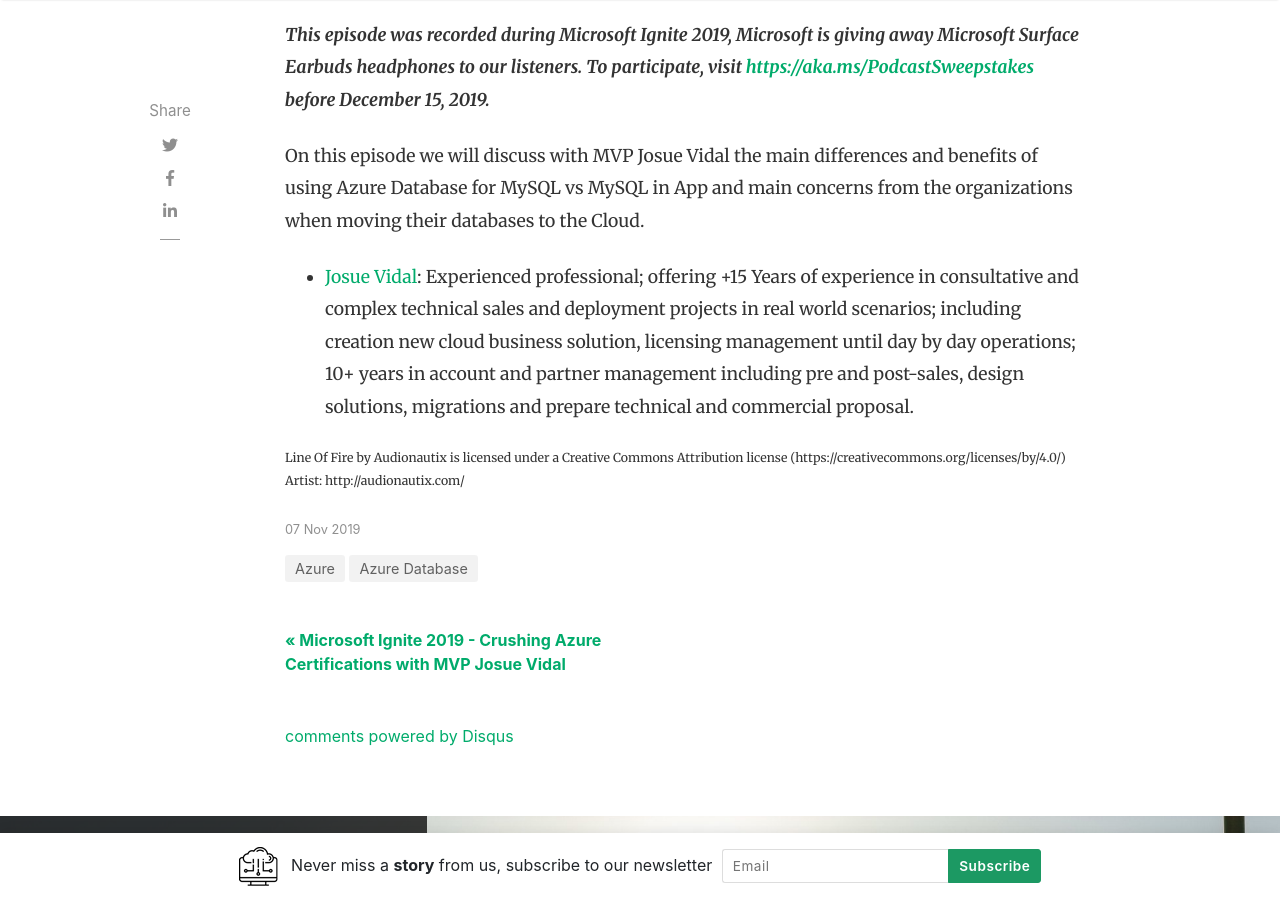
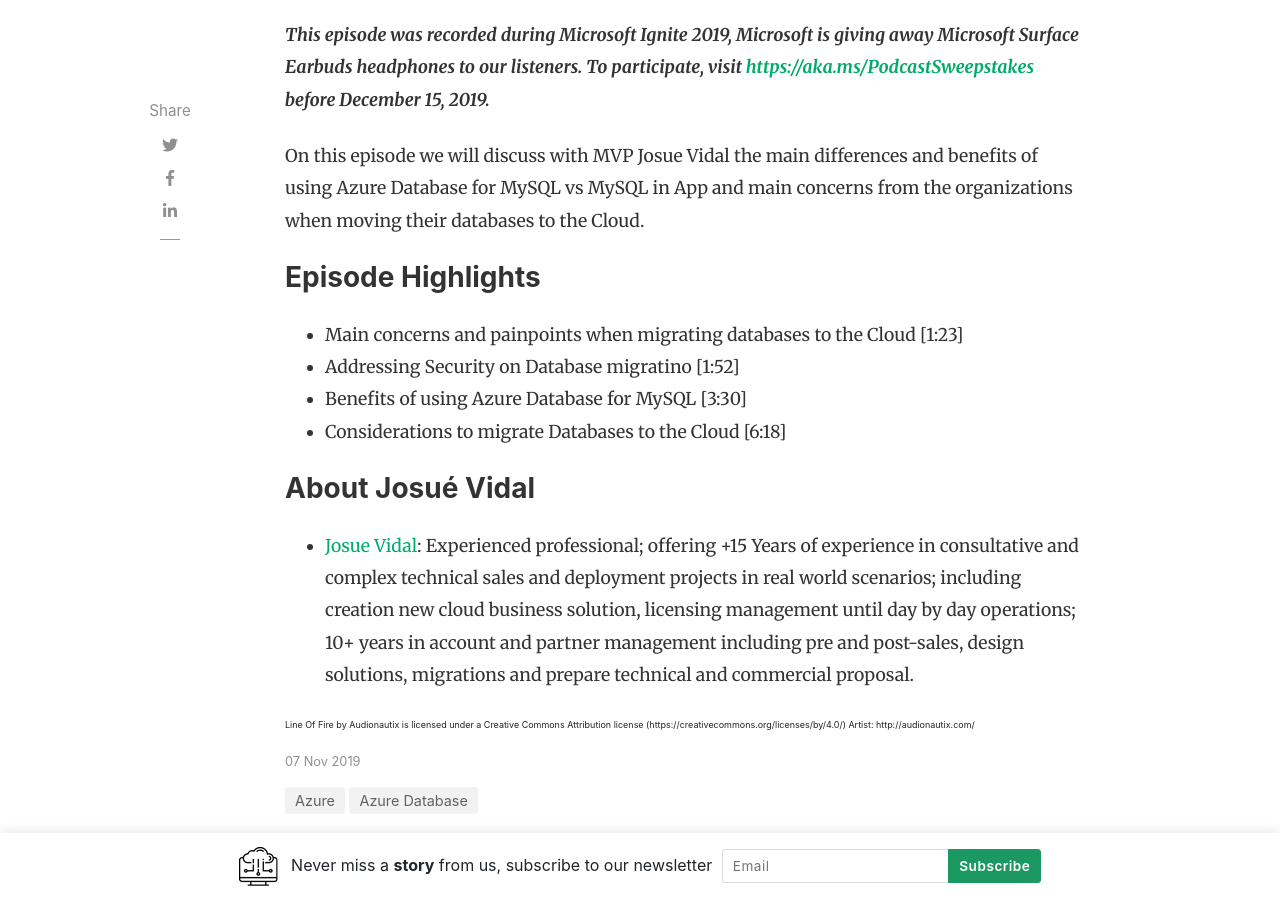
Before and after one commit to daveRendon/wikiazure-podcast, a Jekyll site: the page built from _posts/2019-11-07-episode-04-msignite-MySQL-in-app-vs-Azure-database-for-MySQL-Which-one-is-better-for-me.md, in a window 1280 px wide and 900 px high, scrolled down 998 px. Built offline with Jekyll 4.4.1, drawn with Linux system fonts in a browser that asks for light colours; nearby versions of some CDN libraries; comment, search, counter and statistics services are not loaded.

Commit message:
updated files

```diff
--- /dev/null
+++ b/_includes/podcast-footer.html
@@ -0,0 +1 @@
+<p style="font-size: .7em;">Line Of Fire by Audionautix is licensed under a Creative Commons Attribution license (https://creativecommons.org/licenses/by/4.0/) Artist: http://audionautix.com/</p>
--- a/_layouts/post.html
+++ b/_layouts/post.html
@@ -90,6 +90,7 @@
             <!-- Post Date -->
             <p>
             <small>
+                <span>  {% include podcast-footer.html %}</span>
                 <span class="post-date"><time class="post-date" datetime="{{ page.date | date:"%Y-%m-%d" }}">{{ page.date | date_to_string }}</time></span>
                 {% if page.last_modified_at %}
                 (Updated: <time datetime="{{ page.last_modified_at | date_to_xmlschema }}" itemprop="dateModified">{{ page.last_modified_at | date: "%b %-d, %Y" }}</time>)
--- a/_posts/2019-11-07-episode-04-msignite-MySQL-in-app-vs-Azure-database-for-MySQL-Which-one-is-better-for-me.md
+++ b/_posts/2019-11-07-episode-04-msignite-MySQL-in-app-vs-Azure-database-for-MySQL-Which-one-is-better-for-me.md
@@ -17,6 +17,13 @@
 
 On this episode we will discuss with MVP Josue Vidal the main differences and benefits of using Azure Database for MySQL vs MySQL in App and main concerns from the organizations when moving their databases to the Cloud.
 
+<h3>Episode Highlights</h3>
+
+ + Main concerns and painpoints when migrating databases to the Cloud [1:23]
+ + Addressing Security on Database migratino [1:52]
+ + Benefits of using Azure Database for MySQL [3:30]
+ + Considerations to migrate Databases to the Cloud [6:18]
+
+
+<h3>About Josué Vidal</h3>
 + <a href="https://www.linkedin.com/in/josuevidal/" target="_blank">Josue Vidal</a>: Experienced professional; offering +15 Years of experience in consultative and complex technical sales and deployment projects in real world scenarios; including creation new cloud business solution, licensing management until day by day operations; 10+ years in account and partner management including pre and post-sales, design solutions, migrations and prepare technical and commercial proposal.
-
-<p style="font-size: .7em;">Line Of Fire by Audionautix is licensed under a Creative Commons Attribution license (https://creativecommons.org/licenses/by/4.0/) Artist: http://audionautix.com/</p>
```
Also changed, not shown: other parts of _posts/2019-11-07-episode-04-msignite-MySQL-in-app-vs-Azure-database-for-MySQL-Which-one-is-better-for-me.md (+1 -1 lines).
